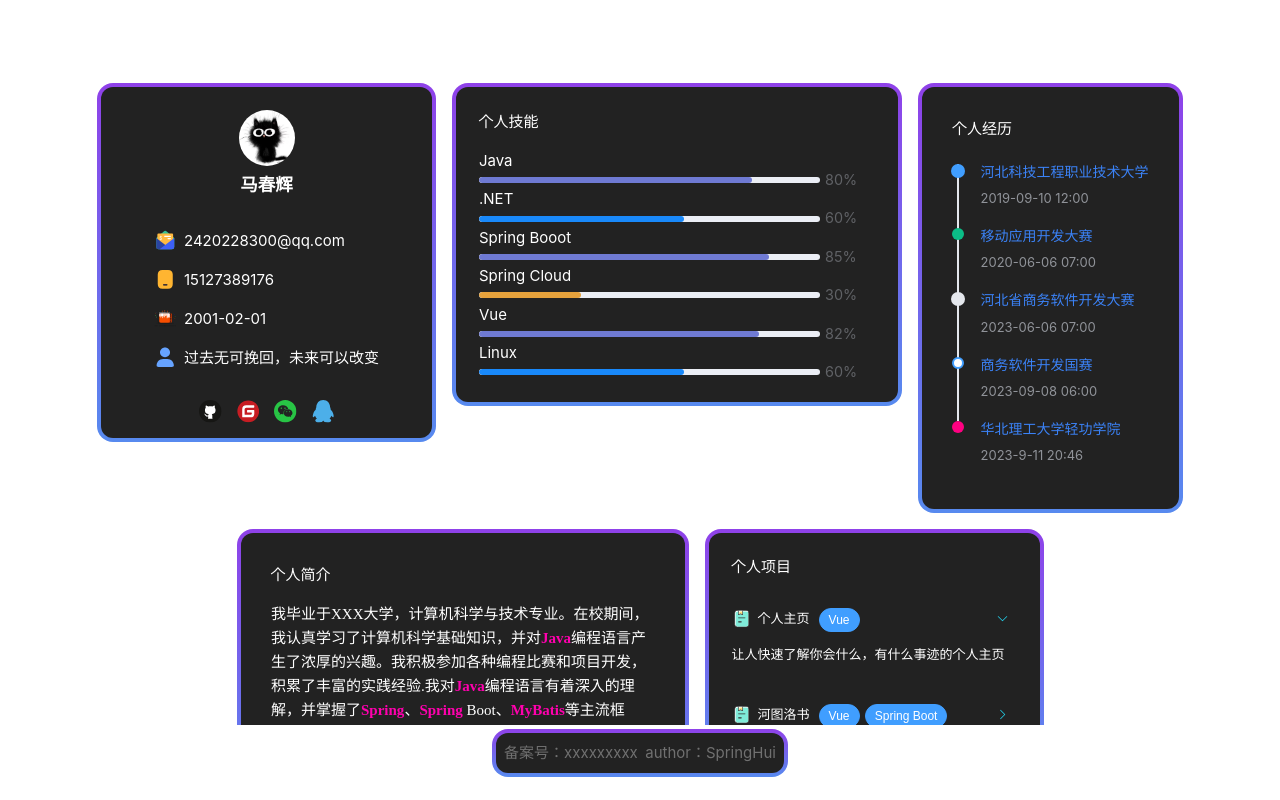
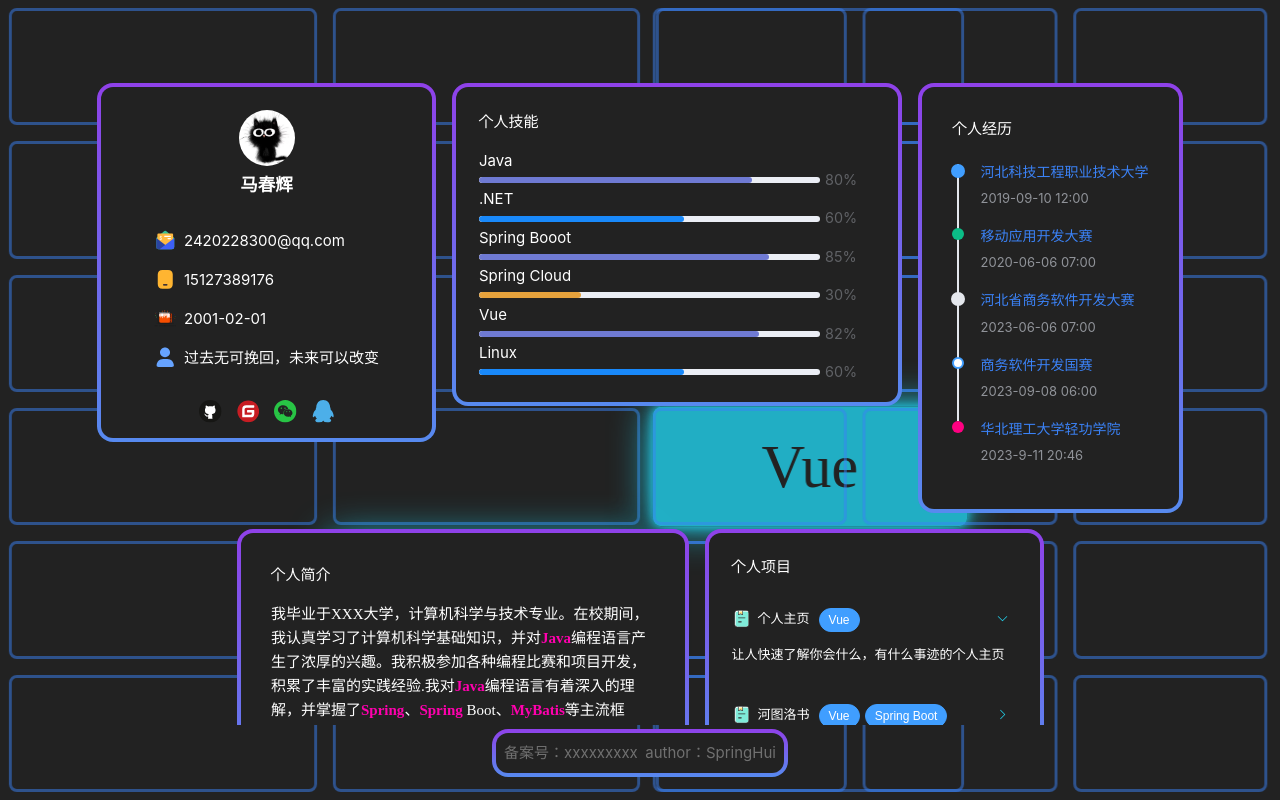
Before and after one commit to hui3215/hui-homepage, a Vue app: page / in a window 1280 px wide. Built offline with nearby package versions, Linux system fonts and the light colour scheme; a web font is replaced by a local one; what vue3-draggable-resizable would draw is missing.

Commit message:
测试github工作流

```diff
--- a/src/views/Home.vue
+++ b/src/views/Home.vue
@@ -1,6 +1,6 @@
 <template>
   <div class="main-container">
-    <BackgroundImage class="bg" style="display: none"/>
+    <BackgroundImage class="bg"/>
     <div class="container" style="pointer-events: none">
       <el-scrollbar :height="height" style="pointer-events: auto">
         <div class="container-inner">
```
Also changed, not shown: 1 other file (tests, documents, lock files or other folders).
